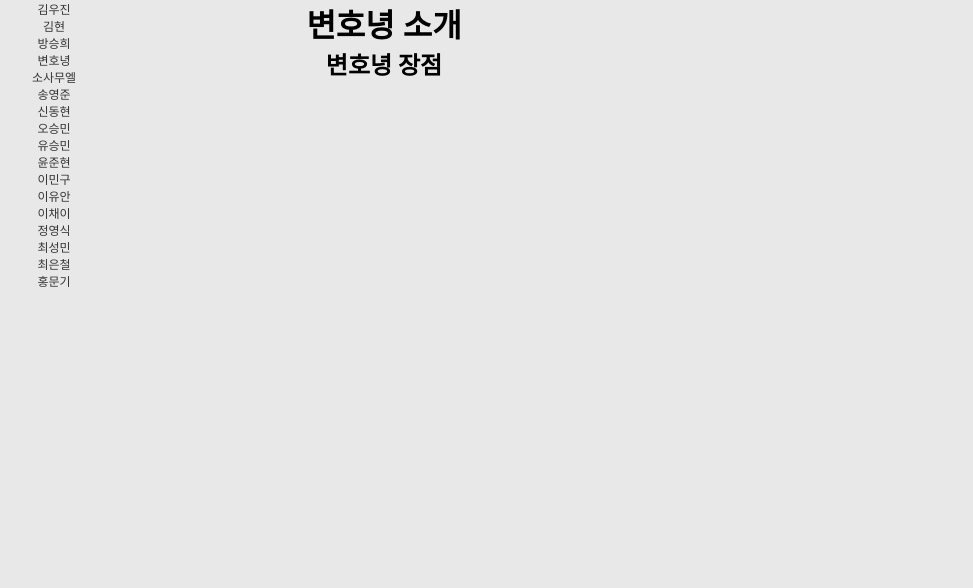
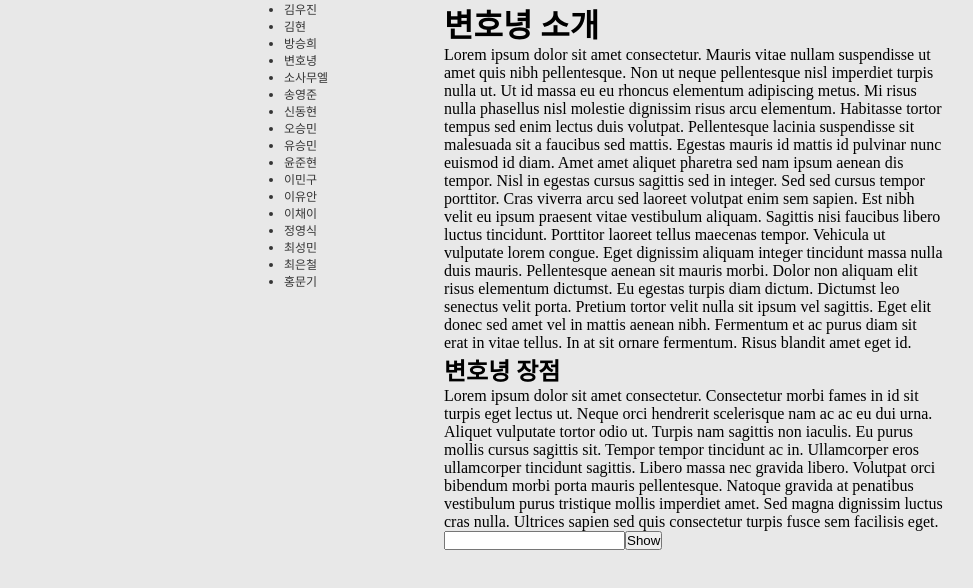
Before and after one commit to dev-honing/Subject-7, a React (Create React App) app in the folder v2.0/: page / in a window 1280 px wide. Shown: the top 588 px of the page, without its empty margins (26-999 px from the left). Built offline with nearby package versions, Linux system fonts and the light colour scheme.

Commit message:
Content 컴포넌트의 내용 작성
- 잘못 설정된 전역 스타일링 해제
- form 태그 작성

```diff
--- a/v2.0/src/Component/Container/Container.css
+++ b/v2.0/src/Component/Container/Container.css
@@ -5,6 +5,7 @@
   height: 100vh;
   display:flex;
   flex-direction: row;
+  justify-content: center;
 }
 
 #index {
--- a/v2.0/src/Component/Container/Content/Content.tsx
+++ b/v2.0/src/Component/Container/Content/Content.tsx
@@ -1,16 +1,52 @@
 // src/Component/Container/Content/Content.tsx
+
+import "./Content.css";
 
 const Content = () => {
   return (
     <div id="content">
       <div className="content-introduce">
         <h1>변호녕 소개</h1>
-        <div className="introduce"></div>
+        <div className="introduce">
+          Lorem ipsum dolor sit amet consectetur. Mauris vitae nullam
+          suspendisse ut amet quis nibh pellentesque. Non ut neque pellentesque
+          nisl imperdiet turpis nulla ut. Ut id massa eu eu rhoncus elementum
+          adipiscing metus. Mi risus nulla phasellus nisl molestie dignissim
+          risus arcu elementum. Habitasse tortor tempus sed enim lectus duis
+          volutpat. Pellentesque lacinia suspendisse sit malesuada sit a
+          faucibus sed mattis. Egestas mauris id mattis id pulvinar nunc euismod
+          id diam. Amet amet aliquet pharetra sed nam ipsum aenean dis tempor.
+          Nisl in egestas cursus sagittis sed in integer. Sed sed cursus tempor
+          porttitor. Cras viverra arcu sed laoreet volutpat enim sem sapien. Est
+          nibh velit eu ipsum praesent vitae vestibulum aliquam. Sagittis nisi
+          faucibus libero luctus tincidunt. Porttitor laoreet tellus maecenas
+          tempor. Vehicula ut vulputate lorem congue. Eget dignissim aliquam
+          integer tincidunt massa nulla duis mauris. Pellentesque aenean sit
+          mauris morbi. Dolor non aliquam elit risus elementum dictumst. Eu
+          egestas turpis diam dictum. Dictumst leo senectus velit porta. Pretium
+          tortor velit nulla sit ipsum vel sagittis. Eget elit donec sed amet
+          vel in mattis aenean nibh. Fermentum et ac purus diam sit erat in
+          vitae tellus. In at sit ornare fermentum. Risus blandit amet eget id.
+        </div>
       </div>
       <div className="content-forte">
         <h2>변호녕 장점</h2>
-        <div className="forte"></div>
+        <div className="forte">
+          Lorem ipsum dolor sit amet consectetur. Consectetur morbi fames in id
+          sit turpis eget lectus ut. Neque orci hendrerit scelerisque nam ac ac
+          eu dui urna. Aliquet vulputate tortor odio ut. Turpis nam sagittis non
+          iaculis. Eu purus mollis cursus sagittis sit. Tempor tempor tincidunt
+          ac in. Ullamcorper eros ullamcorper tincidunt sagittis. Libero massa
+          nec gravida libero. Volutpat orci bibendum morbi porta mauris
+          pellentesque. Natoque gravida at penatibus vestibulum purus tristique
+          mollis imperdiet amet. Sed magna dignissim luctus cras nulla. Ultrices
+          sapien sed quis consectetur turpis fusce sem facilisis eget.
+        </div>
       </div>
+      <form action="/" method="get">
+        <input type="text" />
+        <button type="submit">Show</button>
+      </form>
     </div>
   );
 };
--- a/v2.0/src/index.css
+++ b/v2.0/src/index.css
@@ -11,21 +11,5 @@
   height: 100vh;
   display: flex;
   flex-direction: column;
-  text-align: center;
   background-color: #E8E8E8;
 }
-
-#header {
-  width: 100vw;
-  height: 10vh;
-}
-
-#container {
-  width: 100vw;
-  height: 80vh;
-}
-
-#footer {
-  width: 100vw;
-  height: 10vh;
-}
```
